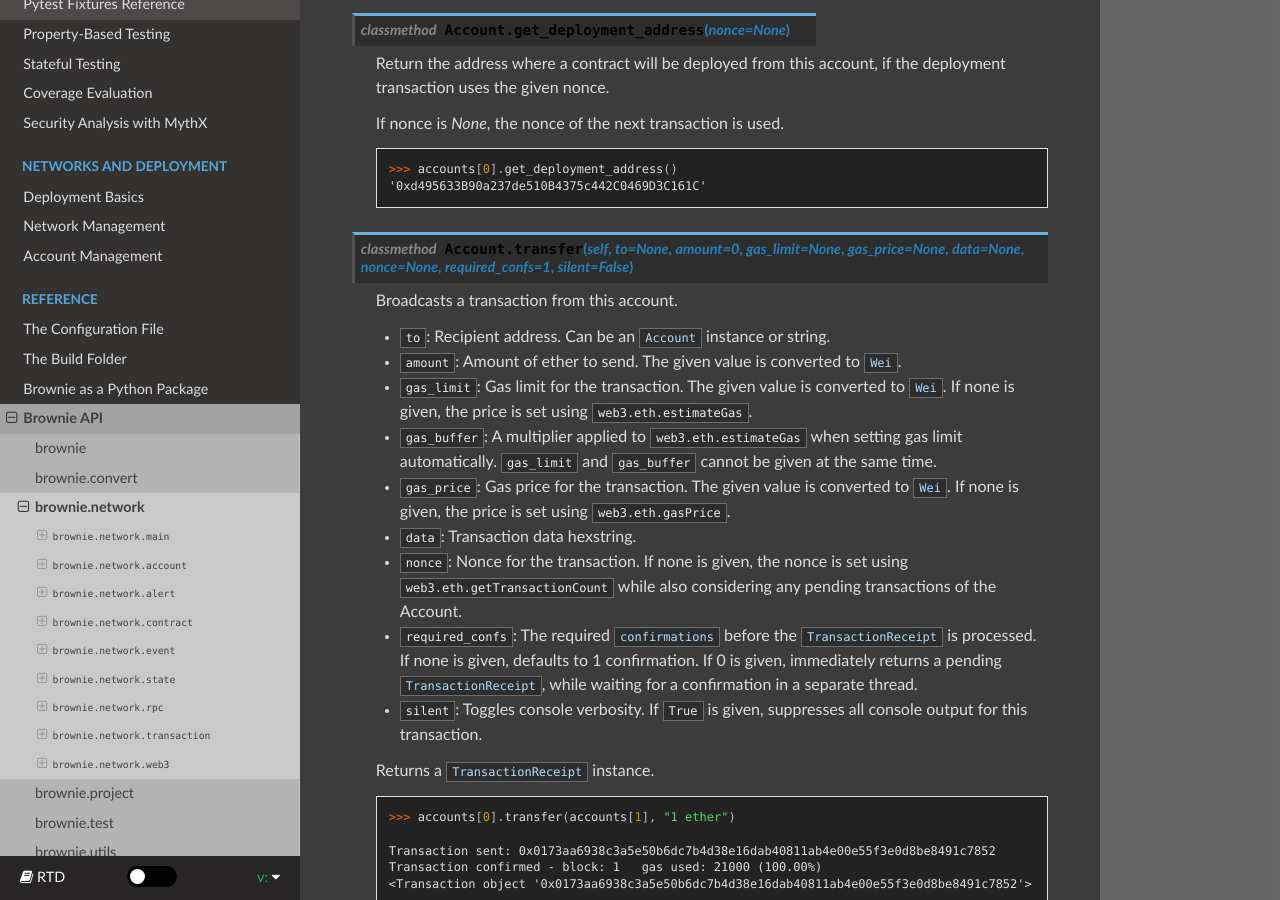
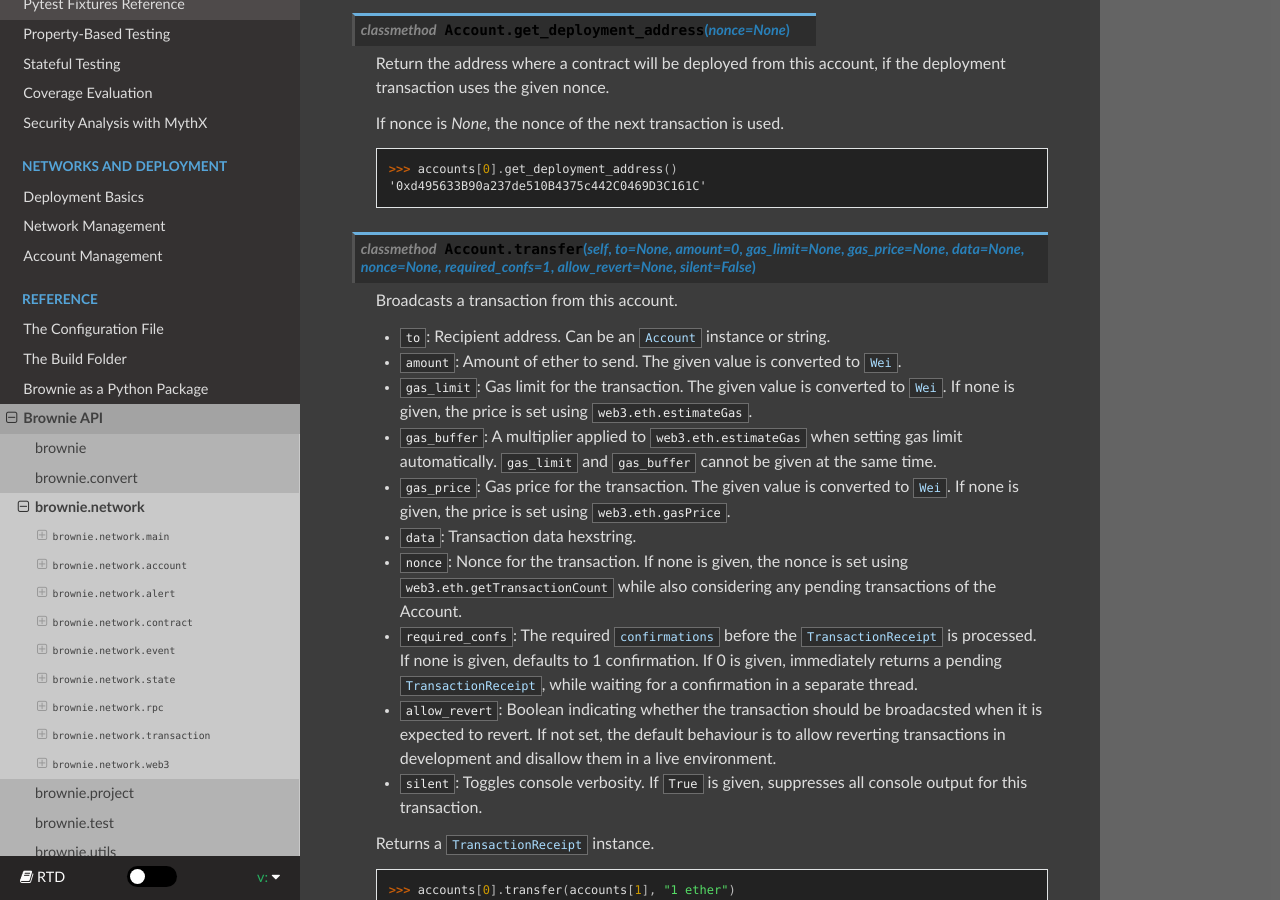
Before and after one commit to eth-brownie/brownie, a Sphinx documentation site: the page built from docs/api-network.rst, in a window 1280 px wide and 900 px high, scrolled down 7110 px. Built offline with Sphinx 7.4.7 and the Read the Docs theme 2.0.0, drawn with Linux system fonts in a browser that asks for light colours.

Commit message:
docs: add `allow_revert` to documentation

```diff
--- a/docs/api-network.rst
+++ b/docs/api-network.rst
@@ -357,7 +357,7 @@
         >>> accounts[0].get_deployment_address()
         '0xd495633B90a237de510B4375c442C0469D3C161C'
 
-.. py:classmethod:: Account.transfer(self, to=None, amount=0, gas_limit=None, gas_price=None, data=None, nonce=None, required_confs=1, silent=False)
+.. py:classmethod:: Account.transfer(self, to=None, amount=0, gas_limit=None, gas_price=None, data=None, nonce=None, required_confs=1, allow_revert=None, silent=False)
 
     Broadcasts a transaction from this account.
 
@@ -369,6 +369,7 @@
     * ``data``: Transaction data hexstring.
     * ``nonce``: Nonce for the transaction. If none is given, the nonce is set using :meth:`web3.eth.getTransactionCount <web3.eth.Eth.getTransactionCount>` while also considering any pending transactions of the Account.
     * ``required_confs``: The required :attr:`confirmations<TransactionReceipt.confirmations>` before the :func:`TransactionReceipt <brownie.network.transaction.TransactionReceipt>` is processed. If none is given, defaults to 1 confirmation.  If 0 is given, immediately returns a pending :func:`TransactionReceipt <brownie.network.transaction.TransactionReceipt>`, while waiting for a confirmation in a separate thread.
+    * ``allow_revert``: Boolean indicating whether the transaction should be broadacsted when it is expected to revert. If not set, the default behaviour is to allow reverting transactions in development and disallow them in a live environment.
     * ``silent``: Toggles console verbosity. If ``True`` is given, suppresses all console output for this transaction.
 
     Returns a :func:`TransactionReceipt <brownie.network.transaction.TransactionReceipt>` instance.
--- a/docs/core-contracts.rst
+++ b/docs/core-contracts.rst
@@ -146,6 +146,7 @@
     * ``amount``: The amount of Ether to include with the transaction, in wei.
     * ``nonce``: The nonce for the transaction. If not given, the nonce is set according to :meth:`web3.eth.getTransactionCount <web3.eth.Eth.getTransactionCount>` while taking pending transactions from the sender into account.
     * ``required_confs``: The required :attr:`confirmations<TransactionReceipt.confirmations>` before the :func:`TransactionReceipt <brownie.network.transaction.TransactionReceipt>` is processed. If none is given, defaults to 1 confirmation.  If 0 is given, immediately returns a pending :func:`TransactionReceipt <brownie.network.transaction.TransactionReceipt>`, while waiting for a confirmation in a separate thread.
+    * ``allow_revert``: Boolean indicating whether the transaction should be broadacsted when it is expected to revert. If not set, the default behaviour is to allow reverting transactions in development and disallow them in a live environment.
 
 All currency integer values can also be given as strings that will be converted by :func:`Wei <brownie.convert.datatypes.Wei>`.
 
```
